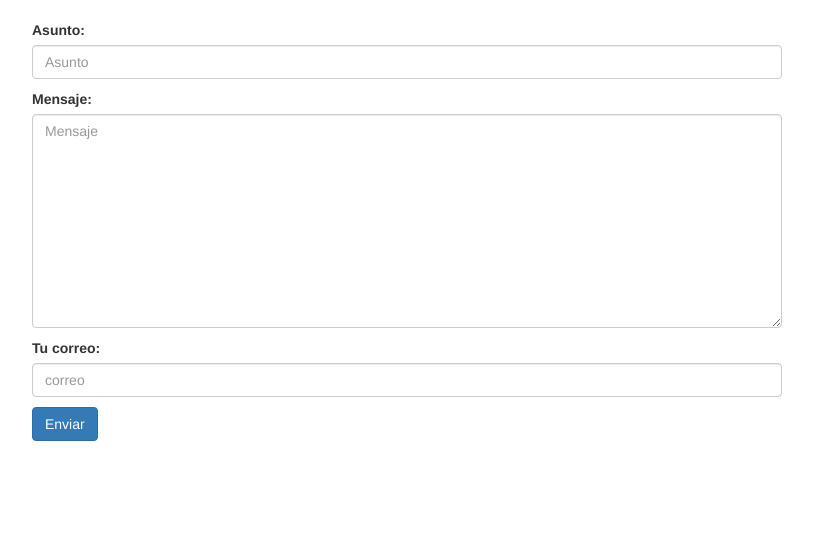
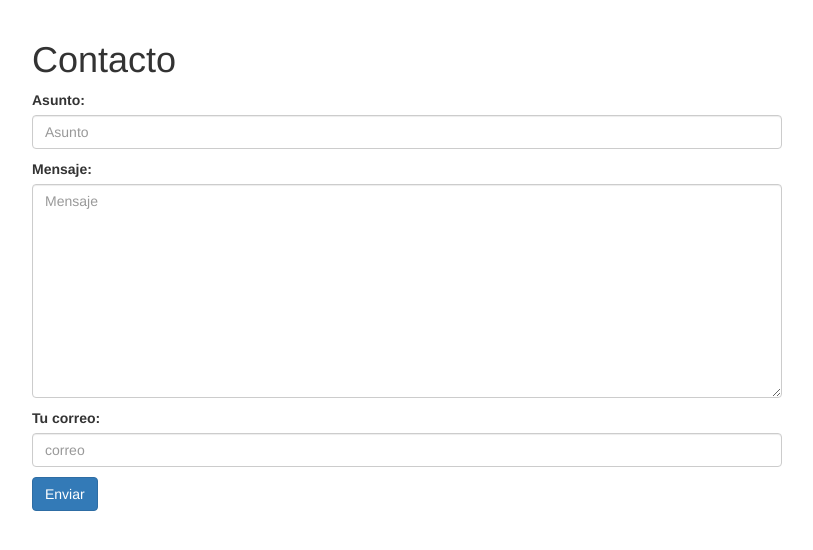
Before and after one commit to michmoca/proyecto-estadisticautn, a Django app: page /home/contacto/ in a window 1280 px wide. Shown: the part 72-622 px from the top of the page, without its empty margins (38-851 px from the left). Run offline with Django 3.2, Linux system fonts and the light colour scheme; some libraries are stand-ins or nearby versions.

Commit message:
corrigido los row y container

```diff
--- a/home/templates/home/binomial.html
+++ b/home/templates/home/binomial.html
@@ -9,7 +9,7 @@
   <h2>DISTRIBUCION PROBABILISTICA BINOMIAL</h2>
   <div class="row">
 
-    <div class="col-xs-6 col-md-4">
+    <div class="col-md-4">
       <form  method="post">
         {% csrf_token %}
         {{form.as_p}}
@@ -21,7 +21,7 @@
       {% endif %}
     </div>
 
-    <div class="col-xs-12 col-md-8">
+    <div class="col-md-8">
       <!-- 4:3 aspect ratio -->
       <div class="embed-responsive embed-responsive-16by9">
         <iframe class="embed-responsive-item" src="https://www.youtube.com/embed/5ABpqVSx33I?ecver=2"></iframe>
--- a/home/templates/home/binomial_rango.html
+++ b/home/templates/home/binomial_rango.html
@@ -8,7 +8,7 @@
   <h1>DISTRIBUCION PROBABILISTICA BINOMIAL</h1>
   <div class="row">
 
-    <div class="col-xs-6 col-md-4">
+    <div class="col-md-4">
       <form  method="post">
         {% csrf_token %}
         {{form.as_p}}
@@ -20,7 +20,7 @@
       {% endif %}
     </div>
 
-    <div class="col-xs-12 col-md-8">
+    <div class="col-md-8">
       <!-- 4:3 aspect ratio -->
       <div class="embed-responsive embed-responsive-16by9">
         <iframe class="embed-responsive-item" src="https://www.youtube.com/embed/5ABpqVSx33I?ecver=2"></iframe>
--- a/home/templates/home/contacto.html
+++ b/home/templates/home/contacto.html
@@ -4,10 +4,11 @@
 {% block body %}
 
 <div class="container">
-
+  <h1>Contacto</h1>
   <div class="row">
 
-      <div class="col-xs-12 col-sm-6 col-md-8">
+      <div class="col-md-8">
+
         <form  method="post">
           {% csrf_token %}
           {{form.as_p}}
@@ -18,6 +19,10 @@
         {% endif %}
       </div>
 
+      <div class="col-md-4">
+        <!-- poner algo -->
+      </div>
+
       <!-- end row -->
     </div>
 
--- a/home/templates/home/descriptiva_info.html
+++ b/home/templates/home/descriptiva_info.html
@@ -8,7 +8,7 @@
   <h1>Descriptiva info</h1>
   <div class="row">
 
-    <div class="col-xs-6 col-md-4">
+    <div class="col-md-4">
       <form  method="post">
         {% csrf_token %}
         {{form.as_p}}
@@ -24,7 +24,7 @@
       {% endif %}
     </div>
 
-    <div class="col-xs-12 col-md-8">
+    <div class="col-md-8">
       <!-- 4:3 aspect ratio -->
       <div class="embed-responsive embed-responsive-16by9">
         <iframe class="embed-responsive-item" src="https://www.youtube.com/embed/5ABpqVSx33I?ecver=2"></iframe>
--- a/home/templates/home/estimacion.html
+++ b/home/templates/home/estimacion.html
@@ -9,7 +9,7 @@
   <h2>Intervalos de Confianza para la Media y Proporciones</h2>
   <div class="row">
 
-    <div class="col-xs-6 col-md-4">
+    <div class="col-md-4">
       <form  method="post">
         {% csrf_token %}
         {{form.as_p}}
@@ -21,7 +21,7 @@
       {% endif %}
     </div>
 
-    <div class="col-xs-12 col-md-8">
+    <div class="col-md-8">
       <!-- 4:3 aspect ratio -->
       <div class="embed-responsive embed-responsive-16by9">
         <iframe class="embed-responsive-item" src="https://www.youtube.com/embed/5ABpqVSx33I?ecver=2"></iframe>
--- a/home/templates/home/poisson.html
+++ b/home/templates/home/poisson.html
@@ -8,7 +8,7 @@
   <h1>La distribución de Poisson</h1>
   <div class="row">
 
-    <div class="col-xs-6 col-md-4">
+    <div class="col-md-4">
       <form  method="post">
         {% csrf_token %}
         {{form.as_p}}
@@ -20,7 +20,7 @@
       {% endif %}
     </div>
 
-    <div class="col-xs-12 col-md-8">
+    <div class="col-md-8">
       <!-- 4:3 aspect ratio -->
       <div class="embed-responsive embed-responsive-16by9">
         <iframe class="embed-responsive-item" src="https://www.youtube.com/embed/5ABpqVSx33I?ecver=2"></iframe>
--- a/home/templates/home/poisson_rango.html
+++ b/home/templates/home/poisson_rango.html
@@ -1,5 +1,4 @@
 {% extends 'base.html' %}
-
 
 
 {% block body %}
@@ -8,7 +7,7 @@
   <h1>La distribución de Poisson</h1>
   <div class="row">
 
-    <div class="col-xs-6 col-md-4">
+    <div class="col-md-4">
       <form  method="post">
         {% csrf_token %}
         {{form.as_p}}
@@ -20,7 +19,7 @@
       {% endif %}
     </div>
 
-    <div class="col-xs-12 col-md-8">
+    <div class="col-md-8">
       <!-- 4:3 aspect ratio -->
       <div class="embed-responsive embed-responsive-16by9">
         <iframe class="embed-responsive-item" src="https://www.youtube.com/embed/5ABpqVSx33I?ecver=2"></iframe>
```
